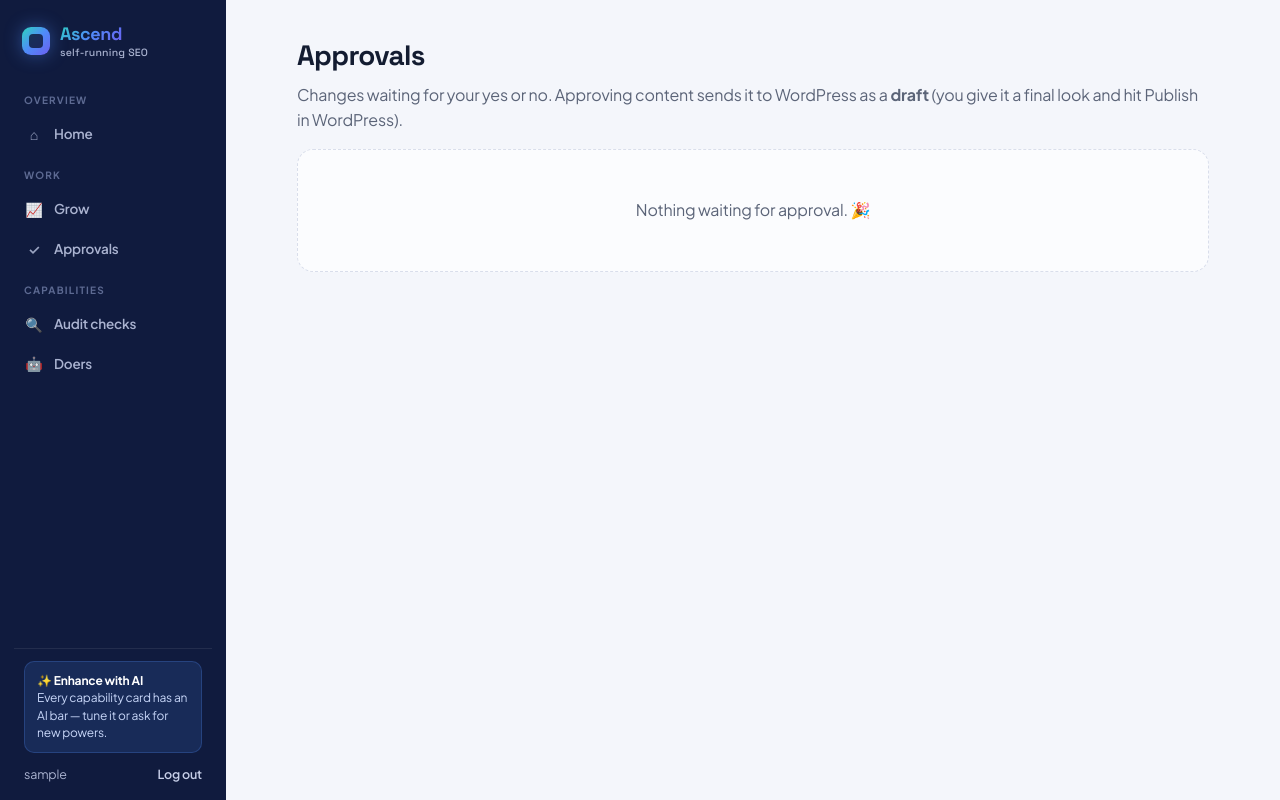
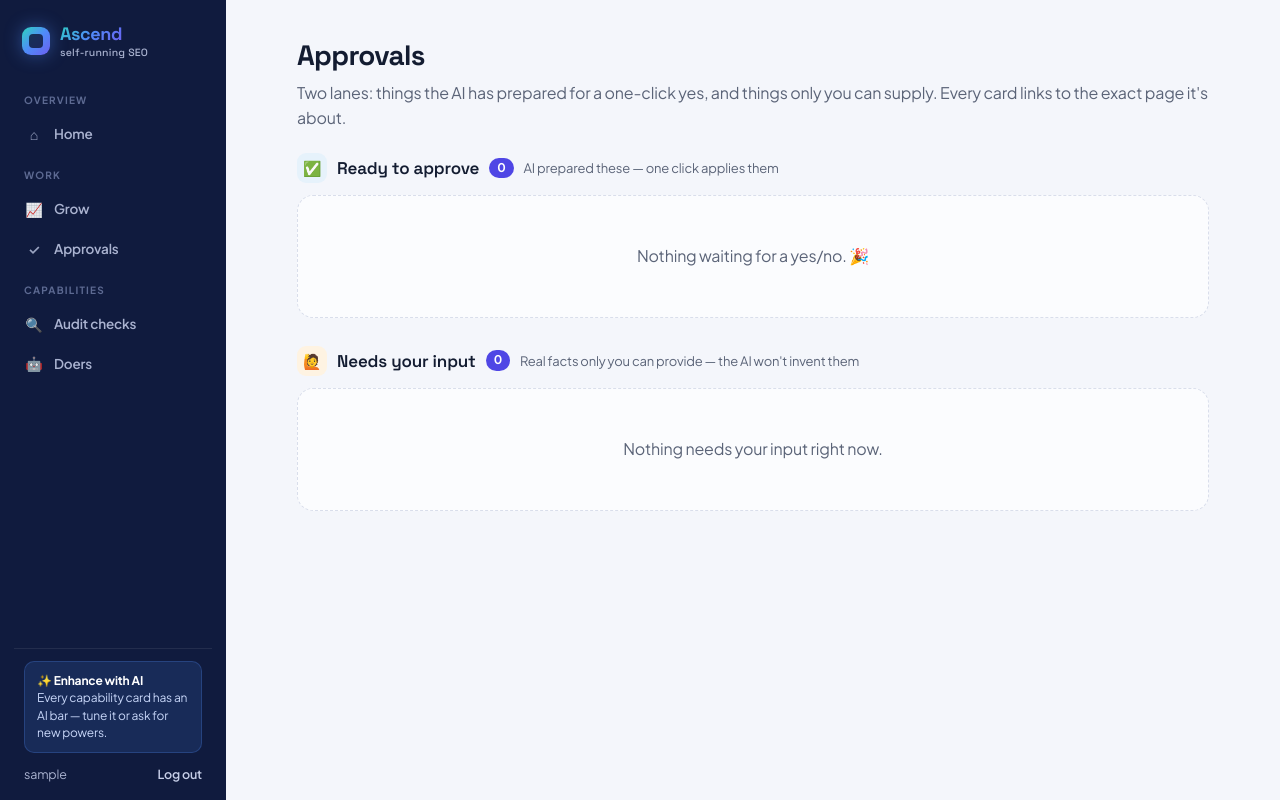
Before and after one commit to Farezomair/Claude-SEO-, a FastAPI app: page /approvals in a window 1280 px wide. Run offline with FastAPI, Linux system fonts and the light colour scheme; the visitor is signed in with stand-in values (Sample User, id 1); data that the repository does not hold is empty; parts of the project's set-up code (start-up, migrations or seed data) failed here and were passed over.

Commit message:
Approvals: two clean lanes + a traceable URL on every card
Both the /approvals page and the site-page panel now split into two labelled
lanes with counts: 'Ready to approve' (AI-prepared, one-click) and 'Needs your
input' (owner-only facts). Every card shows a clickable 🔗 URL to the exact page
it's about, and the AI lane is sorted highest-severity first. _approval_items now
resolves each approval's page URL (payload link / linked finding evidence_url /
content) and severity.

Step 3 of 3 — Brain + Grow + Approvals all shipped.

Co-Authored-By: Claude Opus 4.8 <noreply@anthropic.com>

```diff
--- a/app/main.py
+++ b/app/main.py
@@ -72,7 +72,7 @@ BASE_DIR = os.path.dirname(os.path.abspath(__file__))
 templates = Jinja2Templates(directory=os.path.join(BASE_DIR, "templates"))
 
 # Bumped on each deploy so we can confirm which build is live (public, no auth).
-BUILD = "grow-page-81"
+BUILD = "approvals-lanes-82"
 
 
 @app.get("/version")
@@ -2073,8 +2073,25 @@ def _approval_items(db, site_id=None) -> list:
                 text_diff = copy_diff(change.old_css, change.css)
         elif appr.kind == "schema_inject":
             code = payload.get("jsonld", "")
+        # Traceable URL + severity so every card links back to its page.
+        url = payload.get("link") or payload.get("url") or ""
+        sev = "medium"
+        fid = payload.get("finding_id")
+        if fid:
+            f = db.get(Finding, fid)
+            if f:
+                url = url or f.evidence_url or ""
+                sev = f.severity or sev
+        if not url and payload.get("content_id"):
+            c = db.get(Content, payload.get("content_id"))
+            url = (getattr(c, "url", "") or getattr(c, "link", "")) if c else ""
+        url = url or (site.url if site else "")
         items.append({"approval": appr, "site": site, "body": body, "code": code,
-                      "preview_html": preview_html, "text_diff": text_diff})
+                      "preview_html": preview_html, "text_diff": text_diff,
+                      "url": url, "severity": sev})
+    # Highest-impact first so the queue reads top-down.
+    order = {"blocker": 0, "critical": 1, "high": 2, "medium": 3, "low": 4}
+    items.sort(key=lambda it: order.get(it["severity"], 3))
     return items
 
 
--- a/app/templates/approvals.html
+++ b/app/templates/approvals.html
@@ -2,128 +2,87 @@
 {% block title %}Approvals &middot; Ascend{% endblock %}
 {% block body %}
 <div class="container">
-  <h1>Approvals</h1>
-  <p class="muted" style="margin-top:0;">
-    Changes waiting for your yes or no. Approving content sends it to WordPress
-    {% if publish_status == 'publish' %}<strong>and publishes it live</strong>{% else %}as a <strong>draft</strong> (you give it a final look and hit Publish in WordPress){% endif %}.
-  </p>
+  <h1 style="margin-bottom:4px;">Approvals</h1>
+  <p class="muted" style="margin-top:0;">Two lanes: things the AI has prepared for a one-click yes, and things only you can supply. Every card links to the exact page it's about.</p>
 
   {% if notice == 'task_done' %}<div class="card"><p style="margin:0; color:#0a9b6d;">Marked done — the next audit will re-check it.</p></div>{% endif %}
   {% if notice == 'task_snoozed' %}<div class="card"><p style="margin:0;" class="muted">Deferred — it'll reappear after the next audit if still unfixed.</p></div>{% endif %}
+  {% if notice == 'approved' %}<div class="card"><p style="margin:0; color:#0a9b6d;">Approved and applied.</p></div>{% endif %}
+  {% if notice == 'rejected' %}<div class="card"><p style="margin:0;" class="muted">Rejected and discarded.</p></div>{% endif %}
+  {% if notice == 'no_connection' %}<div class="card"><div class="error">Can't publish — that site has no WordPress connection (site Settings).</div></div>{% endif %}
+  {% if notice == 'publish_fail' %}<div class="card"><div class="error">Approved, but sending to WordPress failed. Check the connection and try again.</div></div>{% endif %}
+  {% if notice == 'amending' %}<div class="card"><p style="margin:0; color:var(--accent);">Sent to the AI — your amendment is being written. Refresh in a moment.</p></div>{% endif %}
 
+  {% macro urlrow(u) %}{% if u %}<a href="{{ u }}" target="_blank" rel="noopener" class="appr-url">🔗 {{ u }}</a>{% endif %}{% endmacro %}
+
+  <!-- LANE 1: AI-ready -->
+  <div class="lane-head"><span class="lane-ico" style="background:#e6f2fb; color:#0369a1;">✅</span><h2 style="margin:0;">Ready to approve</h2><span class="pill-count">{{ items|length }}</span><span class="muted" style="font-size:13px;">AI prepared these — one click applies them</span></div>
+  {% if items %}
+    {% for item in items %}
+    {% set k = item.approval.kind %}
+    <div class="card appr-card" style="border-left:3px solid var(--accent);">
+      <div class="row-between">
+        <h2 style="margin:0 0 2px; font-size:16px;">{{ item.approval.title }}</h2>
+        <span>{{ item.severity | badge }}</span>
+      </div>
+      <p class="muted" style="margin:0 0 6px; font-size:12px;">{{ item.site.name }} &middot; {{ item.approval.kind }}</p>
+      {{ urlrow(item.url) }}
+      {% if item.approval.summary %}<p style="margin:10px 0 0;">{{ item.approval.summary }}</p>{% endif %}
+      {% if item.body %}<details><summary style="cursor:pointer; color:var(--accent);">Preview content</summary><div style="border:1px solid var(--border); border-radius:8px; padding:16px; margin-top:12px; max-height:360px; overflow:auto; background:#fff; color:#111;">{{ item.body | sanitize }}</div></details>{% endif %}
+      {% if item.code %}<details><summary style="cursor:pointer; color:var(--accent);">Preview code</summary><pre style="border:1px solid var(--border); border-radius:8px; padding:16px; margin-top:12px; max-height:360px; overflow:auto; background:var(--panel-3); color:var(--text); font-size:13px; white-space:pre-wrap;">{{ item.code }}</pre></details>{% endif %}
+      {% if item.text_diff %}<details open><summary style="cursor:pointer; color:var(--accent);">What changed</summary><pre style="border:1px solid var(--border); border-radius:8px; padding:16px; margin-top:12px; max-height:320px; overflow:auto; background:var(--panel-3); font-size:13px; white-space:pre-wrap; line-height:1.5;">{% for kind, line in item.text_diff %}{% if kind == 'add' %}<span style="color:#0a9b6d;">+ {{ line }}</span>
+{% elif kind == 'del' %}<span style="color:#dc4664;">- {{ line }}</span>
+{% else %}<span style="color:#6b7280;">  {{ line }}</span>
+{% endif %}{% endfor %}</pre></details>{% endif %}
+      {% if item.preview_html %}<details><summary style="cursor:pointer; color:var(--accent);">Preview rewritten page</summary><iframe srcdoc="{{ item.preview_html }}" sandbox="allow-same-origin" style="width:100%; height:520px; border:1px solid var(--border); border-radius:8px; background:#fff; margin-top:8px;"></iframe></details>{% endif %}
+      {% if item.approval.amend_note %}<p class="muted" style="margin:10px 0 0; color:var(--accent);">{{ item.approval.amend_note }}</p>{% endif %}
+      <div style="display:flex; gap:8px; flex-wrap:wrap; margin-top:14px;">
+        {% if k in ['content', 'required_page'] %}
+          <form method="post" action="/approvals/{{ item.approval.id }}/approve"><input type="hidden" name="publish" value="1"><input type="hidden" name="return_to" value="/approvals"><button class="btn" type="submit">Approve &amp; publish live</button></form>
+          <form method="post" action="/approvals/{{ item.approval.id }}/approve"><input type="hidden" name="publish" value="0"><input type="hidden" name="return_to" value="/approvals"><button class="btn secondary" type="submit">Save as draft</button></form>
+        {% else %}
+          <form method="post" action="/approvals/{{ item.approval.id }}/approve"><input type="hidden" name="publish" value="1"><input type="hidden" name="return_to" value="/approvals"><button class="btn" type="submit">Approve &amp; apply live</button></form>
+        {% endif %}
+        <form method="post" action="/approvals/{{ item.approval.id }}/reject"><input type="hidden" name="return_to" value="/approvals"><button class="btn secondary" type="submit">Reject</button></form>
+      </div>
+      {% if k in ['content', 'required_page', 'content_fix', 'meta_rewrite', 'page_rewrite', 'schema_inject'] %}
+      <details style="margin-top:10px;"><summary style="cursor:pointer; color:var(--accent);">Request amendment</summary>
+        <form method="post" action="/approvals/{{ item.approval.id }}/amend" style="margin-top:8px;"><input type="hidden" name="return_to" value="/approvals">
+          <textarea name="instructions" rows="3" required placeholder="Tell the AI what to change — e.g. 'warmer tone', 'shorter title', 'drop the FAQ'…" style="width:100%; box-sizing:border-box; padding:10px; border:1px solid var(--border); border-radius:8px; background:#fff; color:var(--text); font:inherit;"></textarea>
+          <button class="btn" type="submit" style="margin-top:8px;">Send to AI &amp; regenerate</button></form>
+      </details>{% endif %}
+    </div>
+    {% endfor %}
+  {% else %}
+    <div class="empty" style="margin-bottom:20px;">Nothing waiting for a yes/no. 🎉</div>
+  {% endif %}
+
+  <!-- LANE 2: Needs you -->
+  <div class="lane-head" style="margin-top:28px;"><span class="lane-ico" style="background:#fef3e2; color:#b45309;">🙋</span><h2 style="margin:0;">Needs your input</h2><span class="pill-count">{{ human_tasks|length }}</span><span class="muted" style="font-size:13px;">Real facts only you can provide — the AI won't invent them</span></div>
   {% if human_tasks %}
-    <h2 style="margin-top:8px;">Needs your attention</h2>
-    <p class="muted" style="margin-top:0;">These need a real-world fact only you can provide (a real phone number, license, address, prices) — the AI won't invent them. Each keeps reappearing after every audit until it's fixed on the site.</p>
     {% for t in human_tasks %}
-    <div class="card" style="border-left:3px solid var(--warning);">
-      <div style="display:flex; justify-content:space-between; align-items:baseline;">
+    <div class="card appr-card" style="border-left:3px solid var(--warning);">
+      <div class="row-between">
         <strong>{{ t.site.name }}</strong>
         <span>{{ t.finding.severity | badge }}</span>
       </div>
-      <p style="margin:8px 0 4px;">{{ t.finding.issue }}</p>
-      {% if t.finding.evidence_url %}<p class="muted" style="margin:0; font-size:12px;">{{ t.finding.evidence_url }}</p>{% endif %}
+      <p style="margin:8px 0 6px;">{{ t.finding.issue }}</p>
+      {{ urlrow(t.finding.evidence_url) }}
       <div style="display:flex; gap:8px; margin-top:14px;">
-        <form method="post" action="/findings/{{ t.finding.id }}/done">
-          <button class="btn" type="submit">Done — I fixed it</button>
-        </form>
-        <form method="post" action="/findings/{{ t.finding.id }}/snooze">
-          <button class="btn secondary" type="submit">I'll do it later</button>
-        </form>
+        <form method="post" action="/findings/{{ t.finding.id }}/done"><button class="btn" type="submit">Done — I fixed it</button></form>
+        <form method="post" action="/findings/{{ t.finding.id }}/snooze"><button class="btn secondary" type="submit">I'll do it later</button></form>
       </div>
     </div>
     {% endfor %}
-    <h2 style="margin-top:24px;">Approvals</h2>
-  {% endif %}
-
-  {% if notice == 'approved' %}<div class="card"><p style="margin:0; color:#0a9b6d;">Approved and sent to WordPress.</p></div>{% endif %}
-  {% if notice == 'rejected' %}<div class="card"><p style="margin:0;" class="muted">Rejected and discarded.</p></div>{% endif %}
-  {% if notice == 'no_connection' %}<div class="card"><div class="error">Can't publish — that site has no WordPress connection. Set it up in the site's Settings tab.</div></div>{% endif %}
-  {% if notice == 'publish_fail' %}<div class="card"><div class="error">Approved, but sending to WordPress failed. Check the connection and try again.</div></div>{% endif %}
-  {% if notice == 'amending' %}<div class="card"><p style="margin:0; color:var(--accent);">Sent to the AI — your amendment is being written. Refresh in a moment to see the revised version.</p></div>{% endif %}
-  {% if notice == 'amend_empty' %}<div class="card"><div class="error">Tell the AI what to change first, then send.</div></div>{% endif %}
-
-  {% if items %}
-    {% for item in items %}
-    <div class="card">
-      <div style="display:flex; justify-content:space-between; align-items:baseline;">
-        <h2 style="margin-bottom:4px;">{{ item.approval.title }}</h2>
-        <span class="muted">{{ item.site.name }}</span>
-      </div>
-      <p class="muted" style="margin-top:0;">{{ item.approval.kind }} &middot;
-        {{ item.approval.created_at.strftime('%Y-%m-%d %H:%M UTC') if item.approval.created_at else '' }}</p>
-      {% if item.approval.summary %}<p>{{ item.approval.summary }}</p>{% endif %}
-      {% if item.body %}
-        <details>
-          <summary style="cursor:pointer; color:var(--accent);">Preview content</summary>
-          <div style="border:1px solid var(--border); border-radius:8px; padding:16px; margin-top:12px; max-height:360px; overflow:auto; background:#fff; color:#111;">
-            {{ item.body | sanitize }}
-          </div>
-        </details>
-      {% endif %}
-      {% if item.code %}
-        <details>
-          <summary style="cursor:pointer; color:var(--accent);">Preview code</summary>
-          <pre style="border:1px solid var(--border); border-radius:8px; padding:16px; margin-top:12px; max-height:360px; overflow:auto; background:var(--panel-3); color:var(--text); font-size:13px; white-space:pre-wrap;">{{ item.code }}</pre>
-        </details>
-      {% endif %}
-      {% if item.text_diff %}
-        <details open>
-          <summary style="cursor:pointer; color:var(--accent);">What changed (text)</summary>
-          <pre style="border:1px solid var(--border); border-radius:8px; padding:16px; margin-top:12px; max-height:320px; overflow:auto; background:var(--panel-3); font-size:13px; white-space:pre-wrap; line-height:1.5;">{% for kind, line in item.text_diff %}{% if kind == 'add' %}<span style="color:#0a9b6d;">+ {{ line }}</span>
-{% elif kind == 'del' %}<span style="color:#dc4664;">- {{ line }}</span>
-{% else %}<span style="color:#6b7280;">  {{ line }}</span>
-{% endif %}{% endfor %}</pre>
-        </details>
-      {% endif %}
-      {% if item.preview_html %}
-        <details>
-          <summary style="cursor:pointer; color:var(--accent);">Preview rewritten page</summary>
-          <p class="muted" style="margin:8px 0 4px;">This is the new page, rendered. Scroll inside the frame to review the whole page before approving.</p>
-          <iframe srcdoc="{{ item.preview_html }}" sandbox="allow-same-origin"
-                  style="width:100%; height:520px; border:1px solid var(--border); border-radius:8px; background:#fff; margin-top:8px;"></iframe>
-        </details>
-        <details>
-          <summary style="cursor:pointer; color:var(--accent);">View HTML source</summary>
-          <pre style="border:1px solid var(--border); border-radius:8px; padding:16px; margin-top:12px; max-height:360px; overflow:auto; background:var(--panel-3); color:var(--text); font-size:12px; white-space:pre-wrap;">{{ item.preview_html }}</pre>
-        </details>
-      {% endif %}
-      {% set k = item.approval.kind %}
-      {% if item.approval.amend_note %}
-        <p class="muted" style="margin:10px 0 0; color:var(--accent);">{{ item.approval.amend_note }}</p>
-      {% endif %}
-      <div style="display:flex; gap:8px; flex-wrap:wrap; margin-top:16px;">
-        {% if k in ['content', 'required_page'] %}
-          <form method="post" action="/approvals/{{ item.approval.id }}/approve">
-            <input type="hidden" name="publish" value="1"><input type="hidden" name="return_to" value="/approvals">
-            <button class="btn" type="submit">Approve &amp; publish live</button></form>
-          <form method="post" action="/approvals/{{ item.approval.id }}/approve">
-            <input type="hidden" name="publish" value="0"><input type="hidden" name="return_to" value="/approvals">
-            <button class="btn secondary" type="submit">Approve &amp; save as draft</button></form>
-        {% else %}
-          <form method="post" action="/approvals/{{ item.approval.id }}/approve">
-            <input type="hidden" name="publish" value="1"><input type="hidden" name="return_to" value="/approvals">
-            <button class="btn" type="submit">Approve &amp; apply live</button></form>
-        {% endif %}
-        <form method="post" action="/approvals/{{ item.approval.id }}/reject">
-          <input type="hidden" name="return_to" value="/approvals">
-          <button class="btn secondary" type="submit">Reject</button></form>
-      </div>
-      {% if k in ['content', 'required_page', 'content_fix', 'meta_rewrite', 'page_rewrite', 'schema_inject'] %}
-      <details style="margin-top:10px;">
-        <summary style="cursor:pointer; color:var(--accent);">Request amendment</summary>
-        <form method="post" action="/approvals/{{ item.approval.id }}/amend" style="margin-top:8px;">
-          <input type="hidden" name="return_to" value="/approvals">
-          <textarea name="instructions" rows="3" required
-            placeholder="Tell the AI what to change — e.g. 'warmer tone and mention our 10-year warranty', 'shorter title', 'drop the FAQ section'…"
-            style="width:100%; box-sizing:border-box; padding:10px; border:1px solid var(--border); border-radius:8px; background:#fff; color:var(--text); font:inherit;"></textarea>
-          <button class="btn" type="submit" style="margin-top:8px;">Send to AI &amp; regenerate</button>
-        </form>
-      </details>
-      {% endif %}
-    </div>
-    {% endfor %}
   {% else %}
-    <div class="empty">Nothing waiting for approval. 🎉</div>
+    <div class="empty">Nothing needs your input right now.</div>
   {% endif %}
 </div>
+
+<style>
+  .lane-head { display:flex; align-items:center; gap:10px; margin:22px 0 12px; flex-wrap:wrap; }
+  .lane-ico { width:30px; height:30px; border-radius:9px; display:flex; align-items:center; justify-content:center; font-size:15px; }
+  .appr-url { display:inline-block; font-size:12px; color:var(--accent); word-break:break-all; }
+  .appr-card { margin-bottom:12px; }
+</style>
 {% endblock %}
```
Also changed, not shown: app/templates/site_detail.html (+33 -39 lines).
